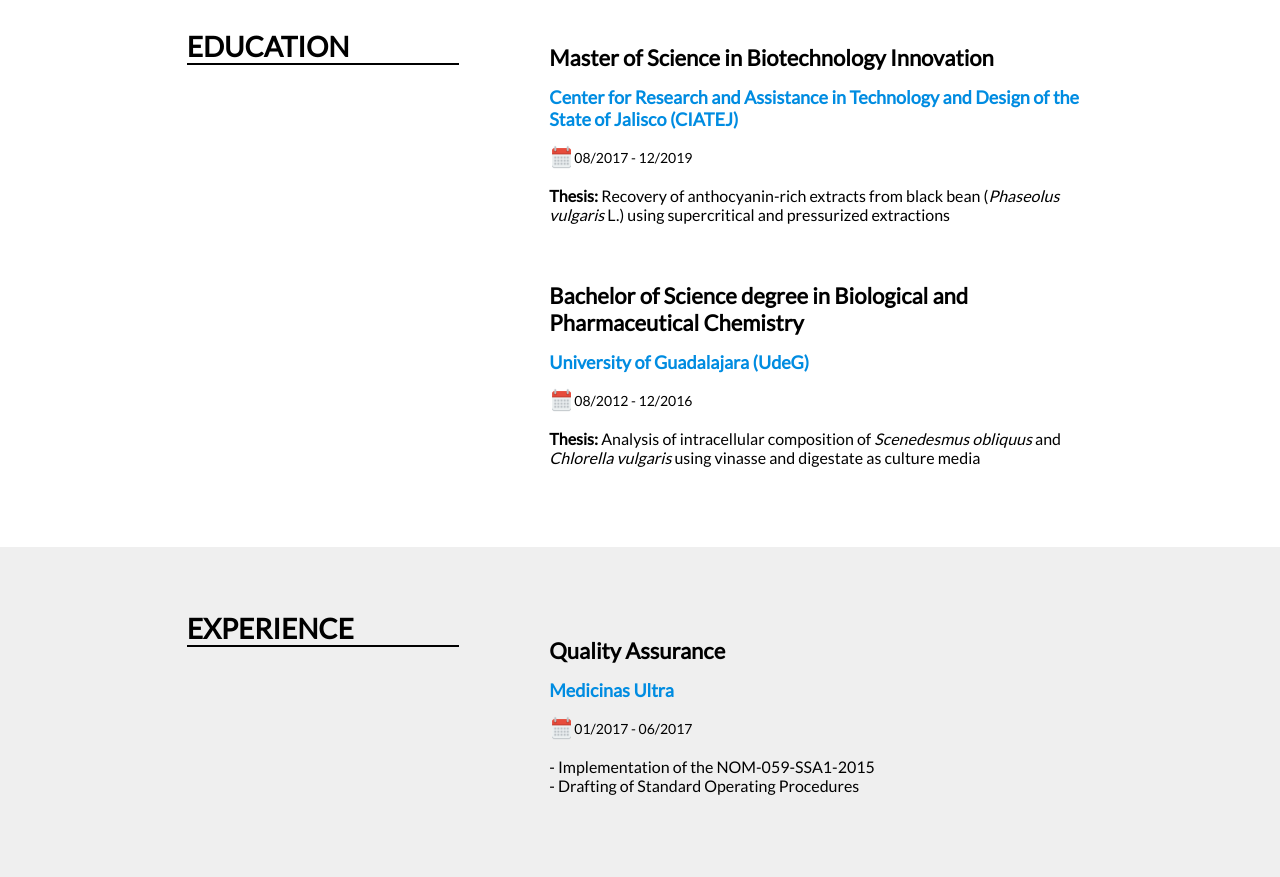
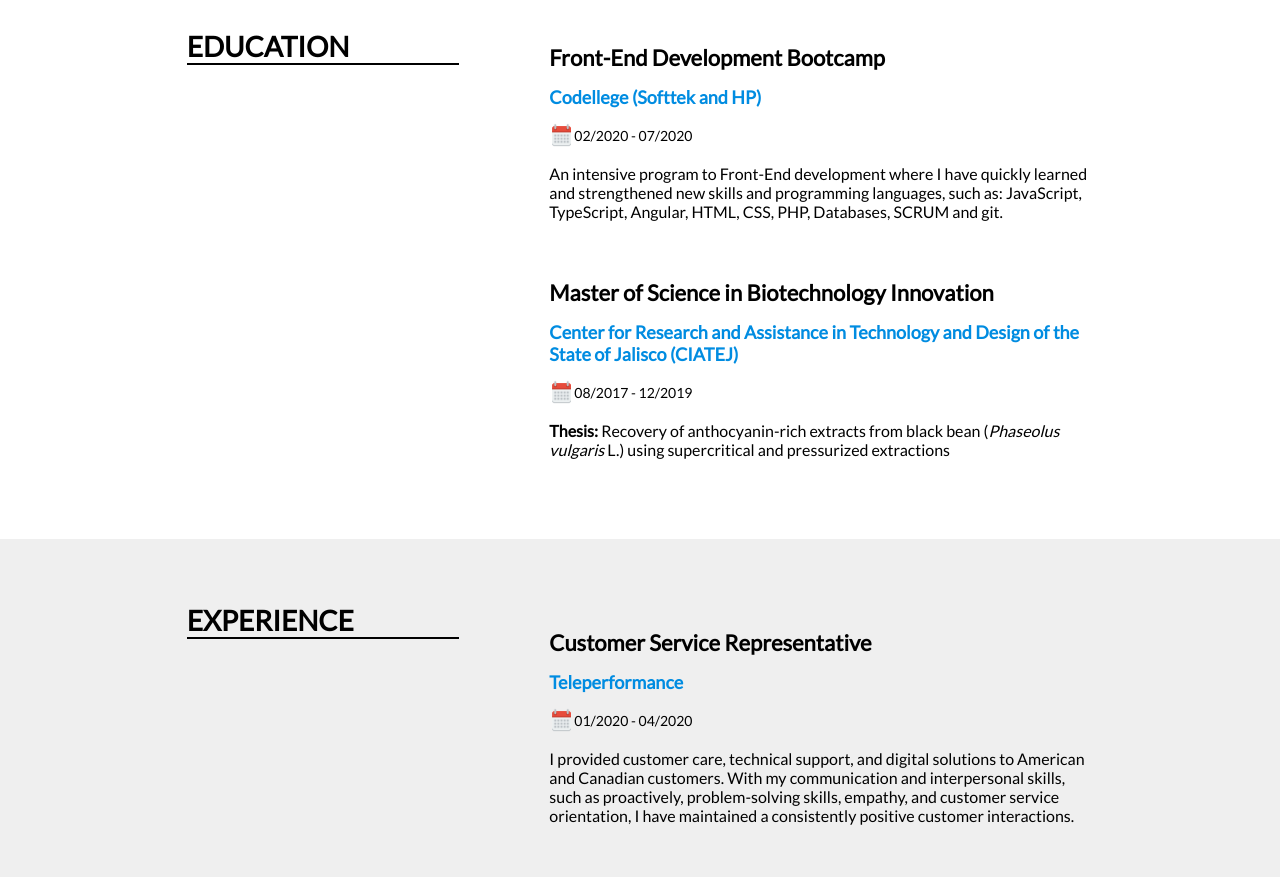
Before and after one commit to MingHsiehLo/Personal-Website, a plain HTML site: page edu-exp.html in a window 1280 px wide. Shown: the part 75-952 px from the top of the page. Drawn offline with Linux system fonts and the light colour scheme.

```diff
--- a/edu-exp.html
+++ b/edu-exp.html
@@ -40,18 +40,18 @@
                         <div id="education-title"><strong>EDUCATION</strong></div>
                         <div id="degrees">
                             <div>
+                                <p><strong>Front-End Development Bootcamp</strong></p>
+                                <p>Codellege (Softtek and HP)</p>
+                                <p><img src="img/calendar.png" alt="Calendar icon">02/2020 - 07/2020</p>
+                                <p>An intensive program to Front-End development where I have quickly learned and strengthened new skills and programming languages,
+                                    such as: JavaScript, TypeScript, Angular, HTML, CSS, PHP, Databases, SCRUM and git.</p>
+                            </div>
+                            <div>
                                 <p><strong>Master of Science in Biotechnology Innovation</strong></p>
                                 <p>Center for Research and Assistance in Technology and Design of the State of Jalisco (CIATEJ)</p>
                                 <p><img src="img/calendar.png" alt="Calendar icon">08/2017 - 12/2019</p>
                                 <p><strong>Thesis:</strong> Recovery of anthocyanin-rich extracts from black bean (<em>Phaseolus vulgaris</em> L.)
                                     using supercritical and pressurized extractions</p>
-                            </div>
-                            <div>
-                                <p><strong>Bachelor of Science degree in Biological and Pharmaceutical Chemistry</strong></p>
-                                <p>University of Guadalajara (UdeG)</p>
-                                <p><img src="img/calendar.png" alt="Calendar icon">08/2012 - 12/2016</p>
-                                <p><strong>Thesis:</strong> Analysis of intracellular composition of <em>Scenedesmus obliquus</em>
-                                and <em>Chlorella vulgaris</em> using vinasse and digestate as culture media</p>
                             </div>
                         </div>
                     </div>
@@ -60,10 +60,12 @@
                     <div id="experience">
                         <div id="experience-title"><strong>EXPERIENCE</strong></div>
                         <div id="exp">
-                            <p><strong>Quality Assurance</strong></p>
-                            <p>Medicinas Ultra</p>
-                            <p><img src="img/calendar.png" alt="Calendar icon">01/2017 - 06/2017</p>
-                            <p>- Implementation of the NOM-059-SSA1-2015<br>- Drafting of Standard Operating Procedures</p>
+                            <p><strong>Customer Service Representative</strong></p>
+                            <p>Teleperformance</p>
+                            <p><img src="img/calendar.png" alt="Calendar icon">01/2020 - 04/2020</p>
+                            <p>I provided customer care, technical support, and digital solutions to American and Canadian customers.
+                                With my communication and interpersonal skills, such as proactively, problem-solving skills, empathy,
+                                and customer service orientation, I have maintained a consistently positive customer interactions.</p>
                         </div>
                     </div>
                 </div>
@@ -148,7 +150,6 @@
         <footer>
             <p>Follow me on:</p>
             <div id="social-container">
-                <a href="https://www.facebook.com/ming.hsiehlo"><img src="img/facebook.png" alt="Facebook Logo"></a>
                 <a href="https://www.linkedin.com/in/ming-hsieh-lo/"><img src="img/Linkedin.png" alt="Linkedin Logo"></a>
                 <a href="https://www.instagram.com/minghsiehlo/"><img src="img/Insta.png" alt="Instagram Logo"></a>
                 <a href="https://github.com/MingHsiehLo/"><img src="img/github.png" alt="Github Logo"></a>
```
Also changed, not shown: aboutme.html (+2 -3 lines), contactme.html (+1 -4 lines), css/general.css (+3 -4 lines), hobbies.html (+0 -1 lines), index.html (+1 -3 lines), skills.html (+3 -4 lines), img/me.jpg (added), 2 other files.
